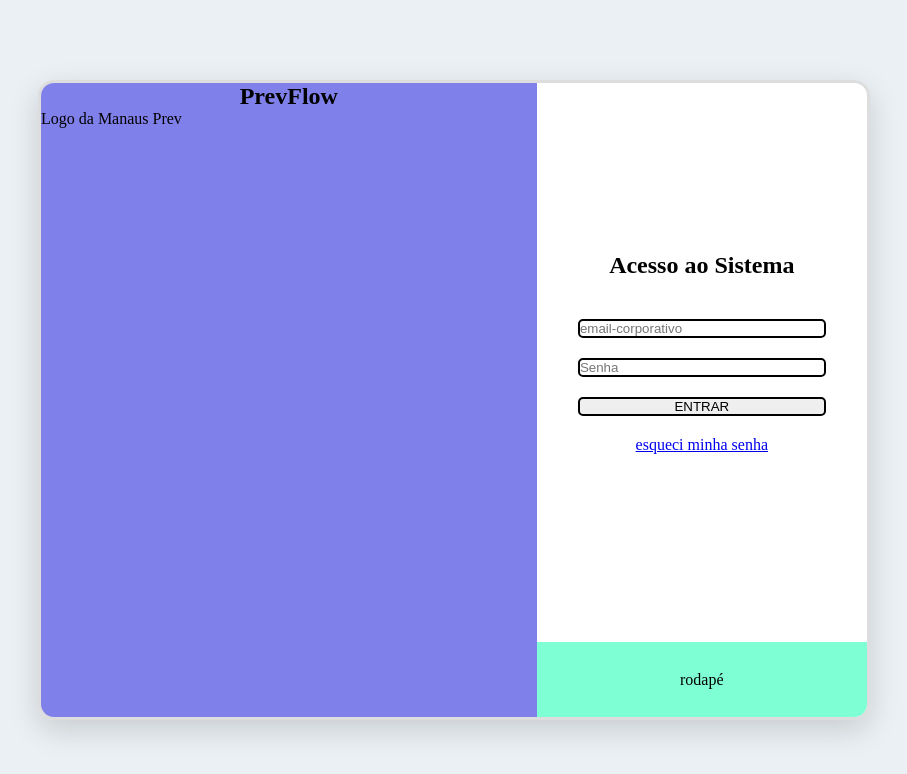
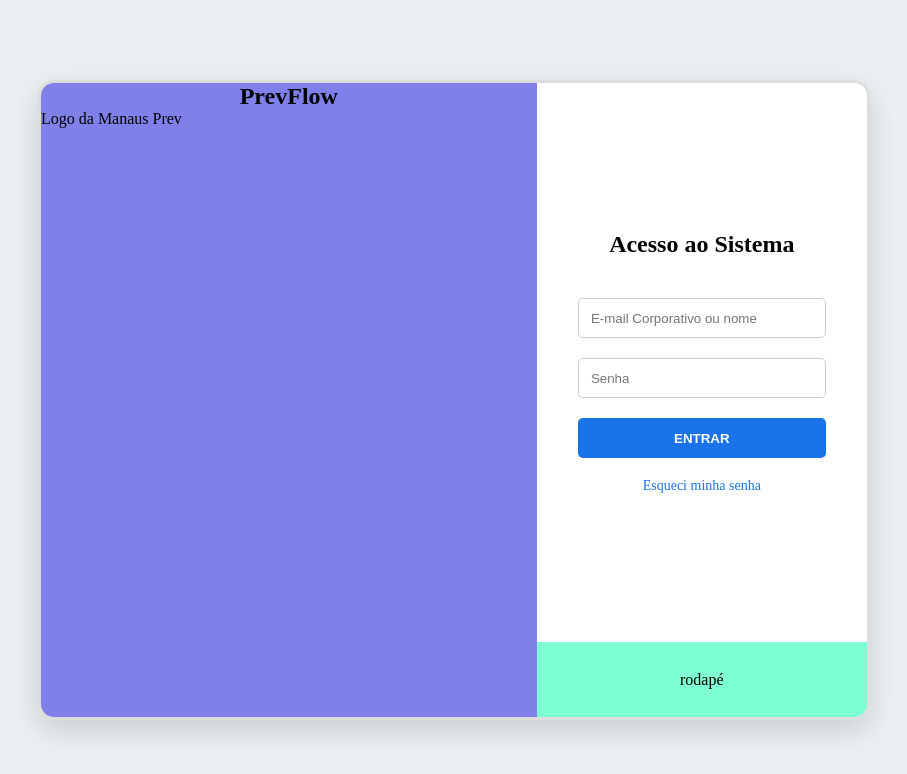
Before and after one commit to WilyDock7/Projeto-ManausPrev-2, a plain HTML site: page index.html in a window 1280 px wide. Shown: the whole page, without its empty margins (186-1093 px from the left). Drawn offline with Linux system fonts and the light colour scheme.

Commit message:
Estiliza campos, botao ENTRAR e link 'esqueci minha senha'

```diff
--- a/index.html
+++ b/index.html
@@ -22,10 +22,10 @@
         <main>
             <form action="Fazer-login" method="post">
                 <h2 class="texto-form">Acesso ao Sistema</h2>
-                <input type="email" class = "caixa-retangulo-padrao" placeholder="email-corporativo" required>
+                <input type="text" class = "caixa-retangulo-padrao" placeholder="E-mail Corporativo ou nome" required>
                 <input type="password" class="caixa-retangulo-padrao" placeholder="Senha" required>
-                <button type="submit" class="caixa-retangulo-padrao">ENTRAR</button>
-                <a href="redirecionar-link-esqueci-miha-senha" class="texto-form">esqueci minha senha</a>
+                <button type="submit" class="caixa-retangulo-padrao botao-entrar">ENTRAR</button>
+                <a href="redirecionar-link-esqueci-miha-senha" class="link-esqueci">Esqueci minha senha</a>
             </form>
 
             <footer>
--- a/style.css
+++ b/style.css
@@ -72,8 +72,41 @@ footer{
 /*adicionando a estilização das bordas*/
 
 .caixa-retangulo-padrao{
-    border: 2px;
-    border-color: 0,0,0,0.3;
+    height: 40px;
+    border: 1px;
+    border-color: rgba(0,0,0,0.2);
     border-style: solid;
     border-radius: 5px;
+    padding: 0 12px;
+
 }
+
+.caixa-retangulo-padrao:focus{
+    outline: none;
+    border-color: #1a73e8;
+}
+
+.botao-entrar{
+    border: none;
+    background-color: #1a73e8;
+    color: white;
+    font-weight: bold;
+    cursor: pointer;
+
+}
+
+.botao-entrar:hover{
+    background-color: #1558b0;
+}
+
+
+.link-esqueci{
+    text-align: center;
+    color: #1a73e8;
+    text-decoration: none;
+    font-size: 14px;
+}
+
+.link-esqueci:hover{
+    text-decoration: underline;
+}
```
